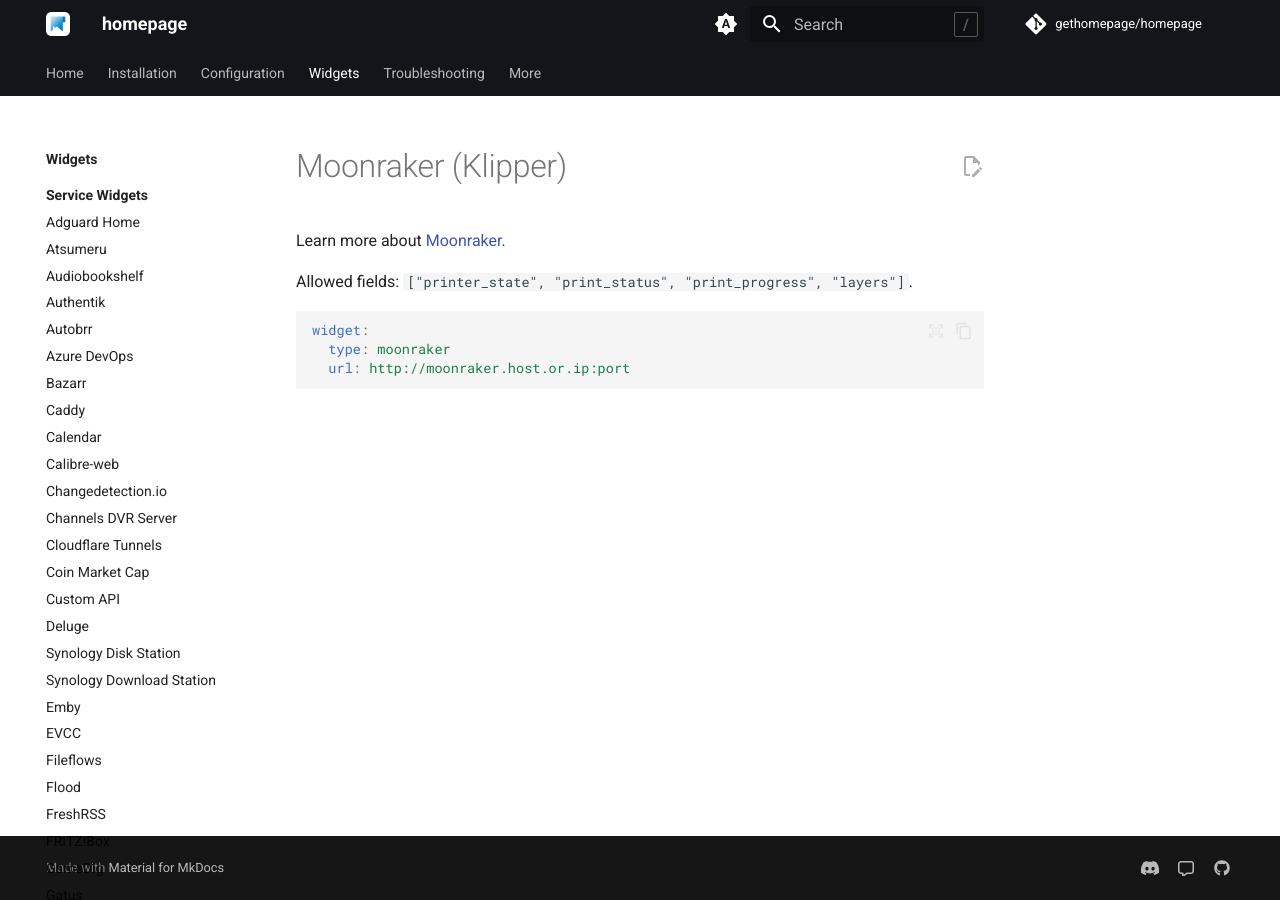
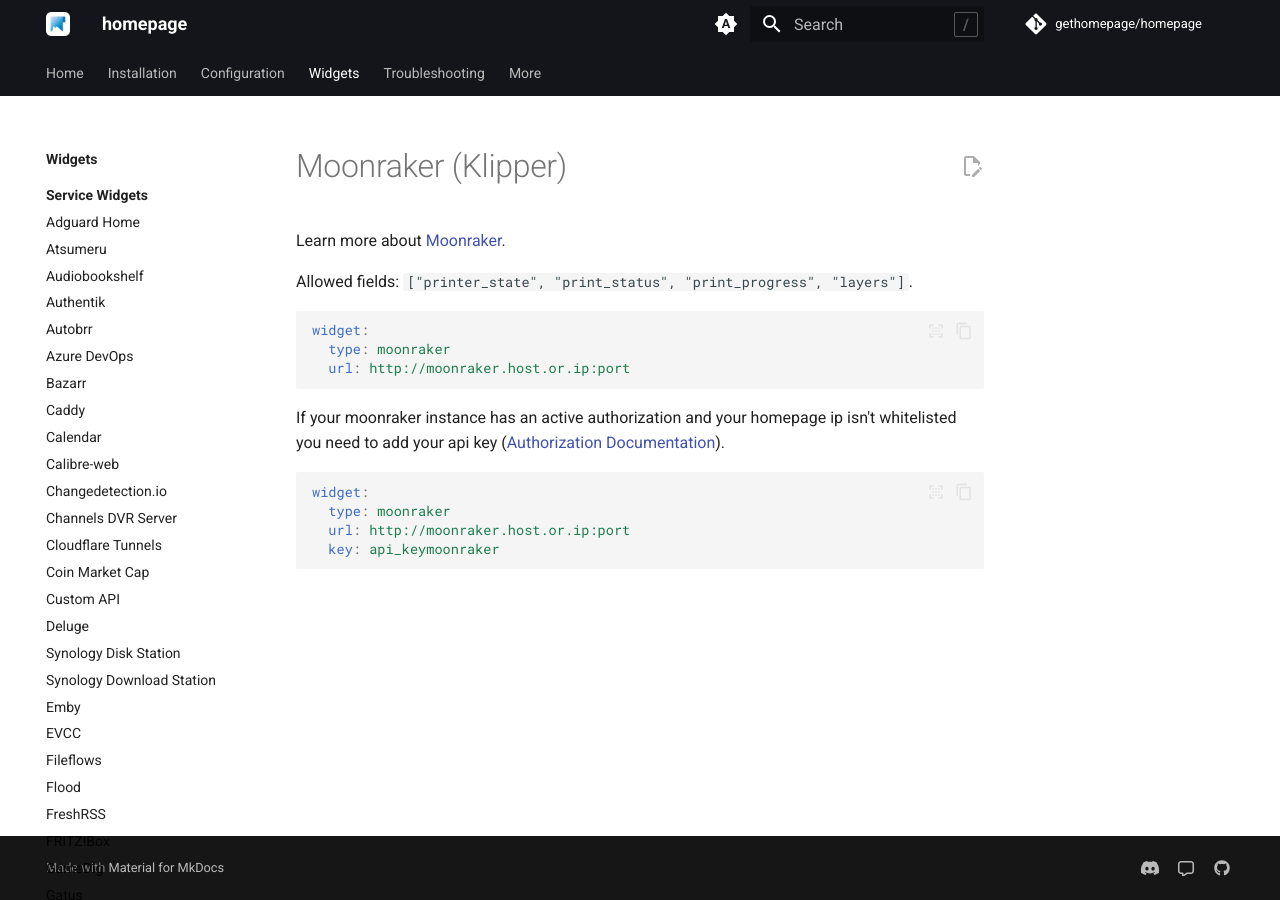
Before and after one commit to jobstar-git/home_p, an MkDocs documentation site: the page built from docs/widgets/services/moonraker.md, in a window 1280 px wide. Built offline with MkDocs 1.6.1 and Material for MkDocs 9.7.7, drawn with Linux system fonts in a browser that asks for light colours; a script that is not in the unit is left out; comment, search, counter and statistics services are not loaded; the version menu is left out.

Commit message:
Enhancement: allow api auth with moonraker service (#2934)
---------

Co-authored-by: shamoon <4887959+shamoon@users.noreply.github.com>

````diff
--- a/docs/widgets/services/moonraker.md
+++ b/docs/widgets/services/moonraker.md
@@ -12,3 +12,12 @@
   type: moonraker
   url: http://moonraker.host.or.ip:port
 ```
+
+If your moonraker instance has an active authorization and your homepage ip isn't whitelisted you need to add your api key ([Authorization Documentation](https://moonraker.readthedocs.io/en/latest/web_api/#authorization)).
+
+```yaml
+widget:
+  type: moonraker
+  url: http://moonraker.host.or.ip:port
+  key: api_keymoonraker
+```
````
Also changed, not shown: 1 other file.
